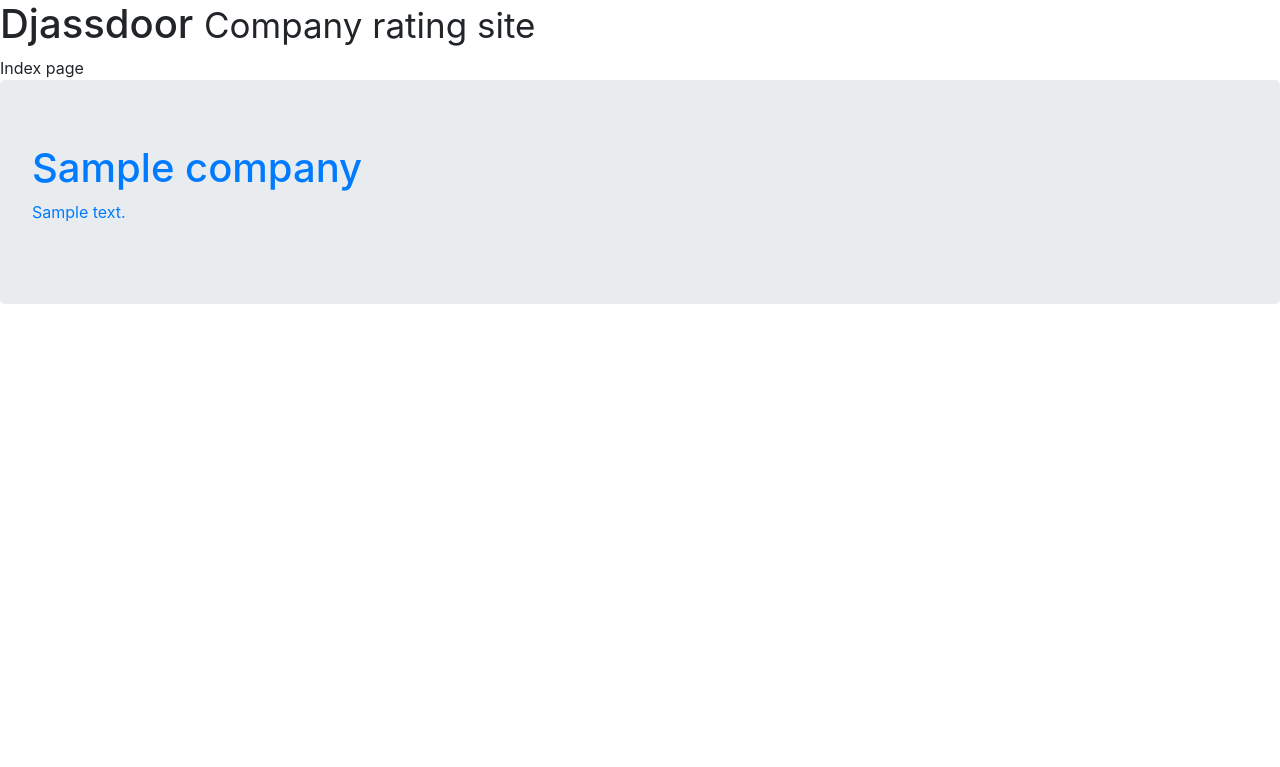
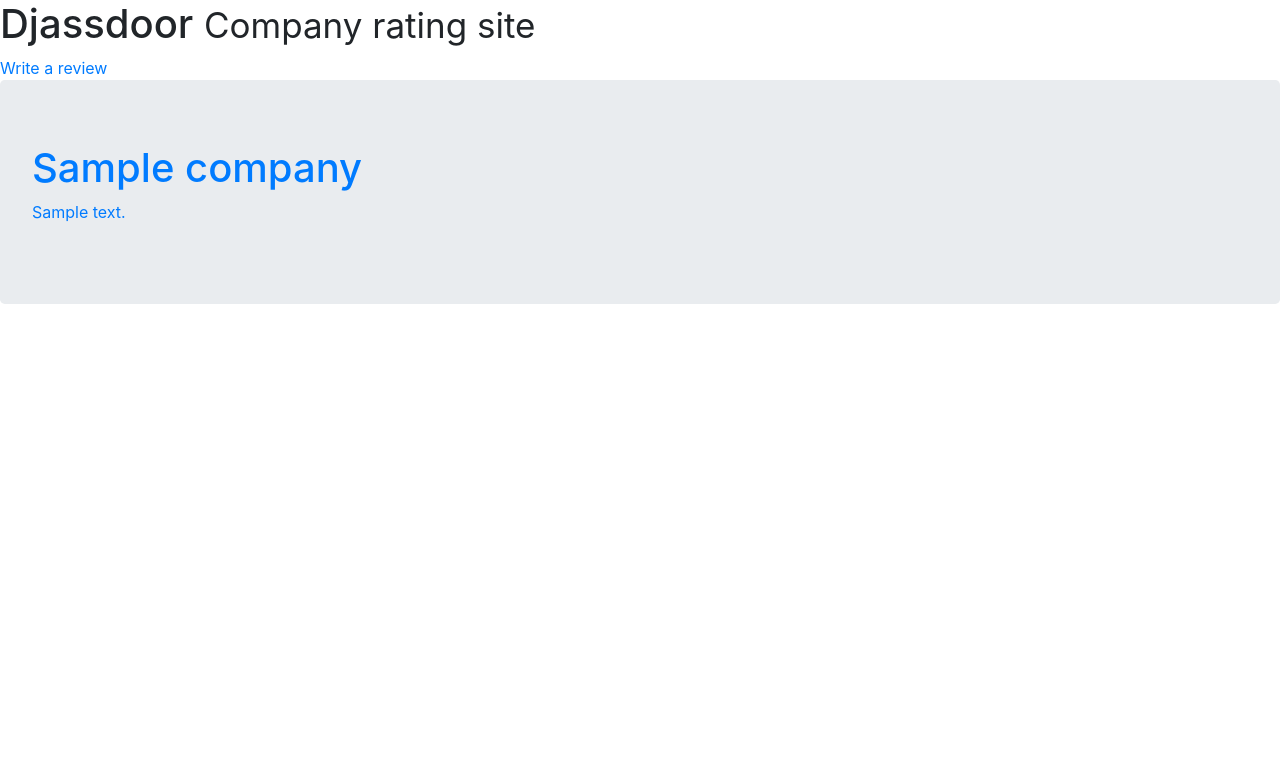
Before and after one commit to tlcpack/glassdoor, a Django app: template core/templates/index.html in a window 1280 px wide. Shown: the top 767 px of the page. Run offline with Django 3.2, Linux system fonts and the light colour scheme; the template is opened without the code that fills it: most values are stand-ins (such as "Sample title", 1, 10 or a date in 2020); some libraries are stand-ins or nearby versions.

Commit message:
starting create review page

```diff
--- a/core/templates/index.html
+++ b/core/templates/index.html
@@ -1,7 +1,7 @@
 {% extends 'base.html' %}
 
 {% block content %}
-Index page
+<div><a href="{% url 'create_review' %}">Write a review</div>
 {% for company in companies %}
 <div class="jumbotron">
 <h1><a href="{{ company.get_absolute_url }}">{{ company.name }}</h1>
--- a/core/urls.py
+++ b/core/urls.py
@@ -3,5 +3,6 @@ from . import views
 
 urlpatterns = [
   path('', views.index, name='index'),
-  path('<int:post_id>/details', views.CompanyDetails, name='details')
+  path('<int:post_id>/details', views.CompanyDetails, name='details'),
+  path('create', views.CreateReview, name='create_review')
 ]
```
Also changed, not shown: core/templates/create_review.html (added).
